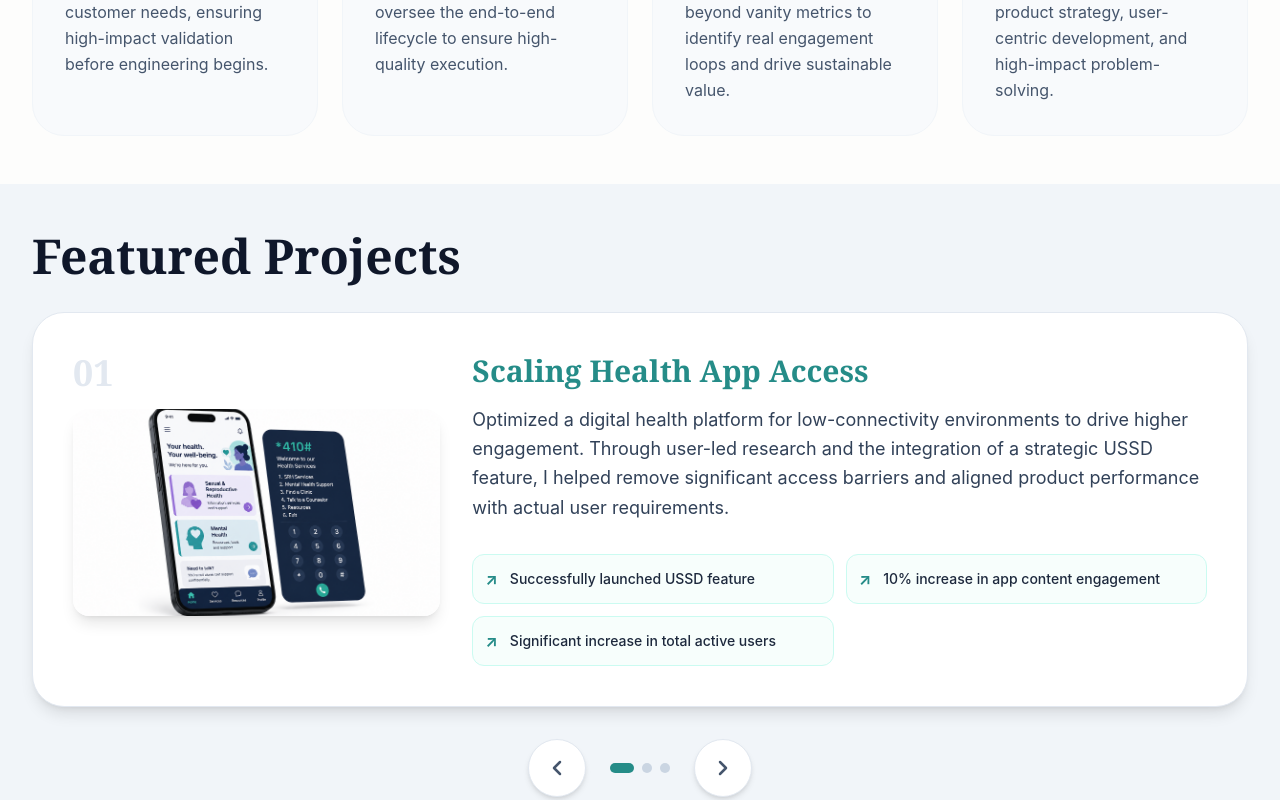
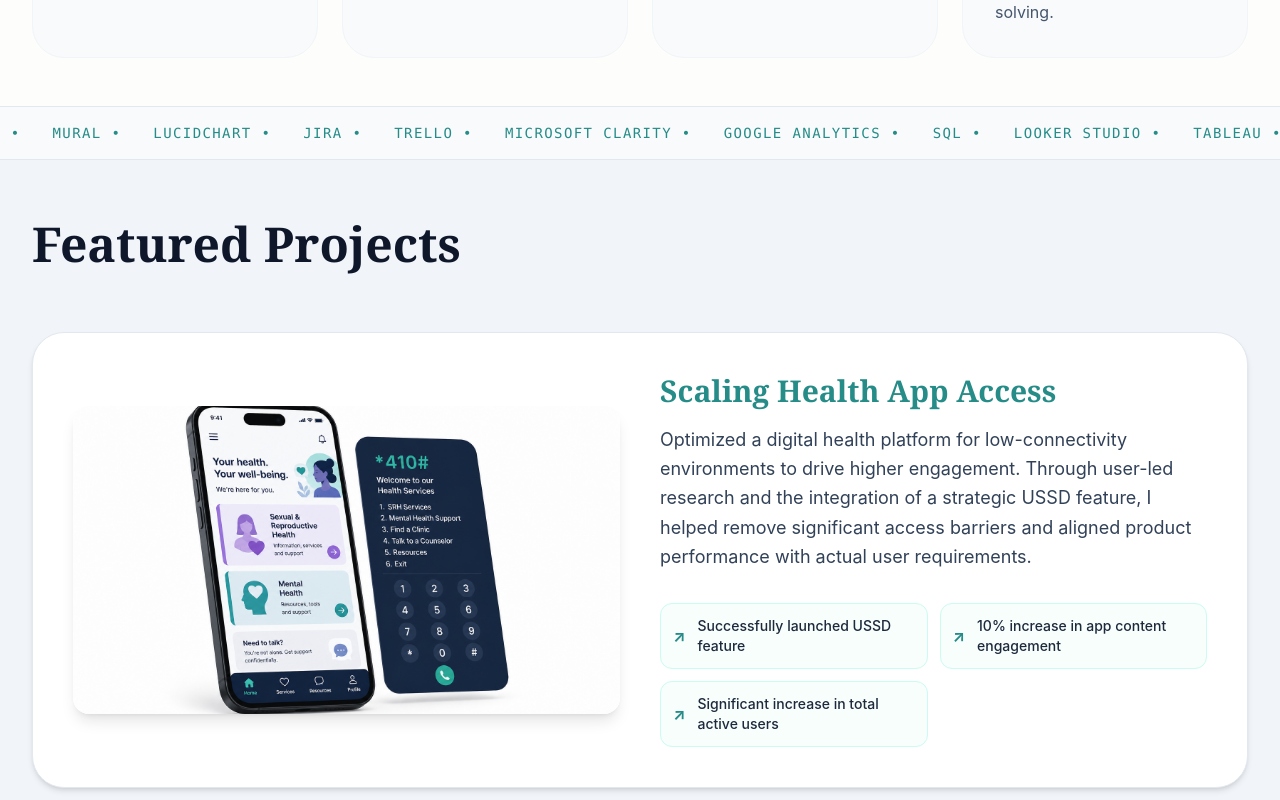
Before and after one commit to MaryMbuvi/Product-Portfolio-Website, a React (Vite) app: page / in a window 1280 px wide. Shown: the part 1140-1940 px from the top of the page. Built offline with nearby package versions, Linux system fonts and the light colour scheme.

Commit message:
Tools + SKills

```diff
--- a/src/App.jsx
+++ b/src/App.jsx
@@ -41,10 +41,9 @@ export default function App() {
   const [status, setStatus] = useState(null);
   const [currentIndex, setCurrentIndex] = useState(0);
 
-  // Refs to track swipe
-  const touchStartX = useRef(null);
-  const touchEndX = useRef(null);
-  const minSwipeDistance = 40;
+  const touchStartX = useRef(0);
+  const tools = ['Typeform', 'Kobo', 'Figma', 'Mural', 'Lucidchart', 'Jira', 'Trello', 'Microsoft Clarity', 'Google Analytics', 'SQL', 'Looker Studio', 'Tableau', 'Mixpanel', 'Notion', 'AWS', 'Git'];
+
 
   const handleSubmit = async (e) => {
     e.preventDefault();
@@ -73,7 +72,7 @@ export default function App() {
   const services = [
     { Icon: DiscoveryIcon, title: "Product Discovery", desc: "I facilitate deep-dive research to uncover latent customer needs, ensuring high-impact validation before engineering begins." },
     { Icon: StrategyIcon, title: "Strategy & Dev", desc: "Translating business goals into a coherent vision, I oversee the end-to-end lifecycle to ensure high-quality execution." },
-    { Icon: MetricsIcon, title: "Metrics & Growth", desc: "Building tracking frameworks that look beyond vanity metrics to identify real engagement loops and drive sustainable value." },
+    { Icon: MetricsIcon, title: "Metrics & Growth", desc: "Designing robust tracking frameworks that transform complex user and product datasets into clear, actionable insights." },
     { Icon: MentorshipIcon, title: "Product Mentorship", desc: "Guiding diverse professionals into mastering product strategy, user-centric development, and high-impact problem-solving." }
   ];
 
@@ -101,7 +100,6 @@ export default function App() {
   const nextProject = () => setCurrentIndex((prev) => (prev + 1) % workCaseStudies.length);
   const prevProject = () => setCurrentIndex((prev) => (prev - 1 + workCaseStudies.length) % workCaseStudies.length);
 
-  // Swipe handlers
   const handleTouchStart = (e) => {
     touchStartX.current = e.touches[0].clientX;
   };
@@ -110,7 +108,6 @@ export default function App() {
     const touchEndX = e.changedTouches[0].clientX;
     const delta = touchEndX - touchStartX.current;
 
-    // Threshold to prevent accidental swipes
     if (Math.abs(delta) > 50) {
       if (delta > 0) prevProject();
       else nextProject();
@@ -119,10 +116,10 @@ export default function App() {
 
   return (
     <div className="min-h-screen bg-[#FDFDFC] text-[#0f172a] font-sans antialiased selection:bg-[#258c88] selection:text-white overflow-x-hidden">
-      <style>{`
-        html { scroll-behavior: smooth; }
-      `}</style>
+      <style>{`html { scroll-behavior: smooth; } @keyframes marquee { 0% { transform: translateX(0); } 100% { transform: translateX(-50%); } }
+        .animate-marquee { animation: marquee 15s linear infinite; }`}</style>
 
+      {/* Nav Section */}
       <nav className="fixed top-0 left-0 w-full z-50 bg-[#0f172a]/80 backdrop-blur-md border-b border-white/10">
         <div className="max-w-7xl mx-auto px-4 md:px-8 h-16 md:h-20 flex items-center justify-between">
           <a href="#" className="text-xl md:text-2xl font-bold tracking-tight text-white">Miss Mbuvi</a>
@@ -136,24 +133,13 @@ export default function App() {
         </div>
       </nav>
 
-      {isMenuOpen && (
-        <div className="fixed inset-0 top-16 z-40 bg-[#0f172a] p-8 flex flex-col gap-6 md:hidden">
-            <a href="#about" onClick={() => setIsMenuOpen(false)} className="text-2xl text-white font-medium">About</a>
-            <a href="#toolkit" onClick={() => setIsMenuOpen(false)} className="text-2xl text-white font-medium">How I Help</a>
-            <a href="#work" onClick={() => setIsMenuOpen(false)} className="text-2xl text-white font-medium">Featured Projects</a>
-            <a href="#contact" onClick={() => setIsMenuOpen(false)} className="mt-auto px-6 py-4 bg-[#258c88] text-center text-white rounded-2xl text-lg">Let's Connect</a>
-        </div>
-      )}
-
       <section id="about" className="pt-24 md:pt-32 pb-12 bg-[#0f172a] text-white">
         <div className="px-6 md:px-8 max-w-7xl mx-auto grid md:grid-cols-2 gap-10 md:gap-20 items-center min-h-[60vh]">
           <div className="space-y-6 md:space-y-10 order-2 md:order-1 pt-8 md:pt-0">
-            <div className="inline-block px-4 py-2 bg-white/10 rounded-full border border-white/20 text-teal-400 font-medium text-sm tracking-wide uppercase">Product Leader</div>
             <h1 className="text-3xl md:text-6xl lg:text-8xl font-serif font-bold leading-[0.9]">I turn product chaos into <span className="text-[#258c88]">measurable growth.</span></h1>
             <p className="text-lg md:text-2xl text-slate-400 font-light">As a Data-driven Product Leader, I investigate metrics to uncover the "why" behind the numbers, building products that truly resonate with users.</p>
           </div>
           <div className="relative order-1 md:order-2 flex flex-col items-center mt-12 md:mt-0">
-            {/* Profile Card Wrapper */}
             <div className="relative group w-72 md:w-96">
               <div className="absolute -inset-x-10 -top-10 h-140 bg-teal-500/20 rounded-[40%_60%_70%_30%_/_40%_50%_60%_50%] blur-2xl"></div>
               <div className="relative p-2 bg-slate-900 rounded-[2rem] shadow-2xl rotate-3">
@@ -162,29 +148,16 @@ export default function App() {
                 </div>
               </div>
             </div>
-  {/* Social Links - Now outside the card wrapper for better click interaction */}
             <div className="flex gap-6 mt-8 z-10">
-    <a
-      href="https://www.linkedin.com/in/mary-mbuvi-176882aa"
-      target="_blank"
-      rel="noreferrer"
-      className="p-4 rounded-full bg-white/5 border border-white/10 text-slate-400 hover:border-[#258c88] hover:text-[#258c88] transition-all"
-    >
-      <LinkedinIcon />
-    </a>
-    <a
-      href="https://github.com/MaryMbuvi"
-      target="_blank"
-      rel="noreferrer"
-      className="p-4 rounded-full bg-white/5 border border-white/10 text-slate-400 hover:border-[#258c88] hover:text-[#258c88] transition-all"
-    >
-      <GithubIcon />
-    </a>
+              <a href="https://www.linkedin.com/in/mary-mbuvi-176882aa" target="_blank" rel="noreferrer" className="p-4 rounded-full bg-white/5 border border-white/10 text-slate-400 hover:border-[#258c88] hover:text-[#258c88] transition-all"><LinkedinIcon /></a>
+              <a href="https://github.com/MaryMbuvi" target="_blank" rel="noreferrer" className="p-4 rounded-full bg-white/5 border border-white/10 text-slate-400 hover:border-[#258c88] hover:text-[#258c88] transition-all"><GithubIcon /></a>
             </div>
           </div>
         </div>
       </section>
 
+
+      {/* How I Help*/}
        <section id="toolkit" className="py-12 px-4 md:px-8 max-w-7xl mx-auto">
         <header className="mb-8"><h3 className="text-2xl md:text-5xl font-serif font-bold text-slate-900">How I Help</h3></header>
         <div className="grid sm:grid-cols-2 lg:grid-cols-4 gap-6">
@@ -198,33 +171,52 @@ export default function App() {
         </div>
       </section>
 
-      <section id="work" className="py-12 bg-slate-100">
+         {/* Tool Marquee */}
+      <div className="py-4 border-y border-slate-200 bg-slate-50 overflow-hidden">
+        <div className="flex animate-marquee gap-8 whitespace-nowrap">
+            {[...tools, ...tools].map((tool, i) => (
+                <span key={i} className="text-[#258c88] text-sm font-mono tracking-widest uppercase">{tool} •</span>
+            ))}
+        </div>
+      </div>
+
+
+      {/* Featured Projects Section: Mobile Carousel / Desktop Stacked List */}
+      <section id="work" className="py-12 md:py-15 bg-slate-100">
         <div className="px-4 md:px-8 max-w-7xl mx-auto">
-          <h3 className="text-3xl md:text-5xl font-serif font-bold mb-8">Featured Projects</h3>
-          <p className="md:hidden text-slate-500 italic mb-6">Swipe to explore more →</p>
+          <h3 className="text-3xl md:text-5xl font-serif font-bold mb-8 md:mb-16">Featured Projects</h3>
 
-          {/* Main Card View with touch handlers */}
-         <div
-  onTouchStart={handleTouchStart}
-  onTouchMove={(e) => e.preventDefault()}
-  onTouchEnd={handleTouchEnd}
-  className="bg-white p-6 md:p-10 rounded-[2rem] border border-slate-200 shadow-lg touch-pan-y select-none"
-  style={{
-    touchAction: "pan-y",
-    WebkitUserSelect: "none",
-    WebkitTouchCallout: "none",
-  }}
->
-            <div className="flex flex-col md:flex-row gap-8">
-                <div className="md:w-1/3">
-                    <div className="text-4xl font-serif font-bold text-slate-200 mb-4">0{currentIndex + 1}</div>
-                    <img src={workCaseStudies[currentIndex].image} alt={workCaseStudies[currentIndex].title} className="w-full aspect-video object-cover rounded-2xl shadow-lg" />
+          {/* MOBILE: Carousel */}
+            <div className="md:hidden hide-scrollbar flex flex-row overflow-x-auto gap-6 pb-6 snap-x snap-mandatory touch-pan-x">
+            {workCaseStudies.map((work, idx) => (
+              <div key={idx} className="snap-center w-[85vw] flex-shrink-0 bg-white p-6 rounded-[2rem] border border-slate-200 shadow-lg">
+                <img src={work.image} alt={work.title} className="w-full aspect-video object-cover rounded-2xl shadow-lg mb-6" />
+                <h4 className="text-xl font-bold font-serif text-[#258c88] mb-2">{work.title}</h4>
+                <p className="text-sm text-slate-700 mb-4">{work.content}</p>
+                <div className="grid grid-cols-1 gap-2">
+                    {work.results.map((res, i) => (
+                        <div key={i} className="flex items-center gap-2 p-2 bg-teal-50/50 border border-teal-100 rounded-lg">
+                            <span className="text-[#258c88] font-bold text-xs">↗</span>
+                            <span className="text-slate-800 text-[10px] font-medium">{res}</span>
                         </div>
-                <div className="md:w-2/3 space-y-4">
-                    <h4 className="text-2xl md:text-3xl font-bold font-serif text-[#258c88]">{workCaseStudies[currentIndex].title}</h4>
-                    <p className="text-base md:text-lg text-slate-700 leading-relaxed">{workCaseStudies[currentIndex].content}</p>
+                    ))}
+                </div>
+              </div>
+            ))}
+          </div>
+
+          {/* DESKTOP: Vertical Stacked List */}
+          <div className="hidden md:block space-y-16">
+            {workCaseStudies.map((work, idx) => (
+              <div key={idx} className="bg-white p-10 rounded-[2rem] border border-slate-200 shadow-md flex gap-10 items-center">
+                <div className="w-1/2">
+                    <img src={work.image} alt={work.title} className="w-full aspect-video object-cover rounded-2xl shadow-lg" />
+                </div>
+                <div className="w-1/2 space-y-4">
+                    <h4 className="text-3xl font-bold font-serif text-[#258c88]">{work.title}</h4>
+                    <p className="text-lg text-slate-700 leading-relaxed">{work.content}</p>
                     <div className="grid sm:grid-cols-2 gap-3 pt-4">
-                        {workCaseStudies[currentIndex].results.map((res, i) => (
+                        {work.results.map((res, i) => (
                             <div key={i} className="flex items-center gap-3 p-3 bg-teal-50/50 border border-teal-100 rounded-xl">
                                 <span className="text-[#258c88] font-bold">↗</span>
                                 <span className="text-slate-800 text-sm font-medium">{res}</span>
@@ -233,21 +225,7 @@ export default function App() {
                     </div>
                 </div>
               </div>
-          </div>
-
-          {/* Navigation Controls */}
-          <div className="flex justify-center items-center gap-6 mt-8">
-            <button onClick={prevProject} className="p-4 bg-white rounded-full shadow-md border border-slate-200 text-slate-600 hover:text-[#258c88] hover:shadow-lg transition-all active:scale-95">
-                <ArrowLeft />
-            </button>
-            <div className="flex gap-2">
-                {workCaseStudies.map((_, i) => (
-                    <div key={i} className={`h-2.5 w-2.5 rounded-full transition-all ${i === currentIndex ? 'bg-[#258c88] w-6' : 'bg-slate-300'}`}></div>
             ))}
-            </div>
-            <button onClick={nextProject} className="p-4 bg-white rounded-full shadow-md border border-slate-200 text-slate-600 hover:text-[#258c88] hover:shadow-lg transition-all active:scale-95">
-                <ArrowRight />
-            </button>
           </div>
         </div>
       </section>
@@ -283,7 +261,7 @@ export default function App() {
           )}
           {status === 'error' && (
             <div className="mt-8 p-4 bg-red-500/10 border border-red-500/20 text-red-400 rounded-2xl text-center font-bold">
-              Oops! Something went wrong.
+              Oops! Something went wrong. Please check your internet connection and try again.
             </div>
           )}
         </div>
```
Lines whose indentation alone changed are shown as unchanged.
